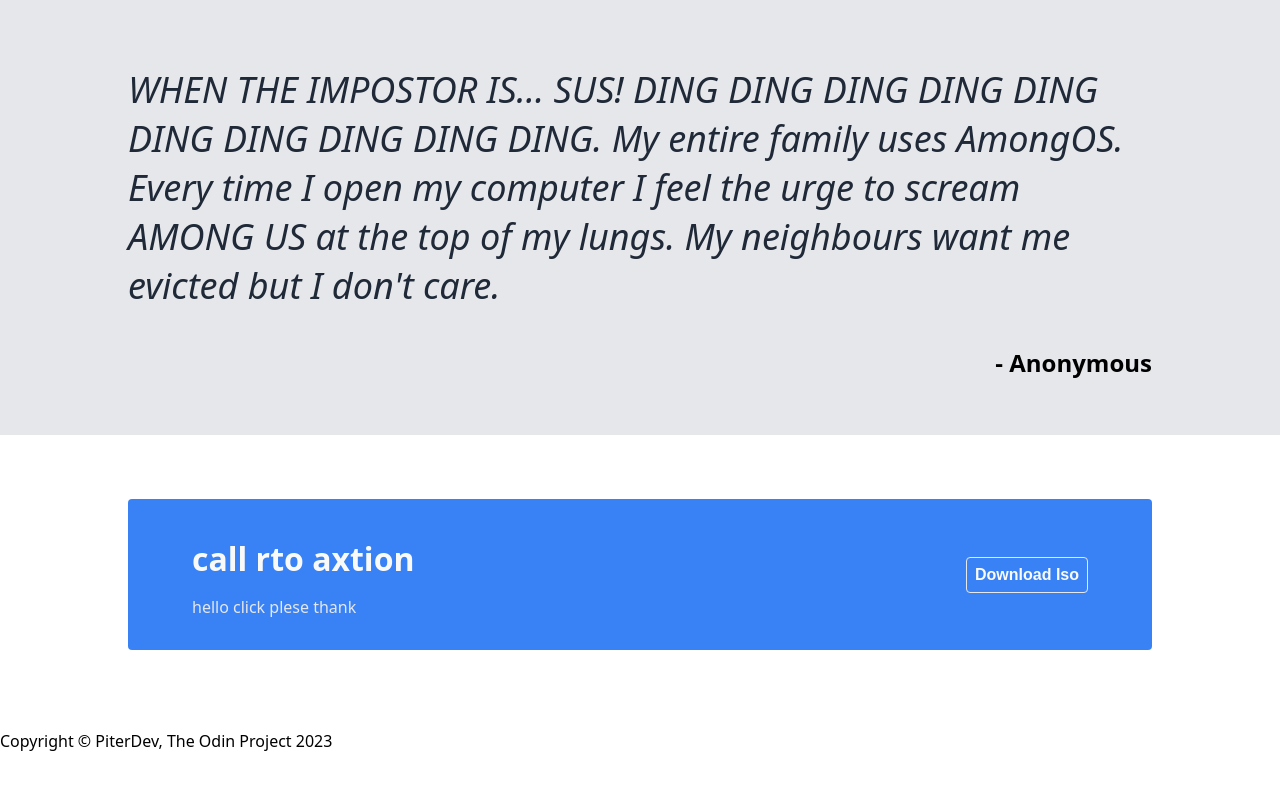
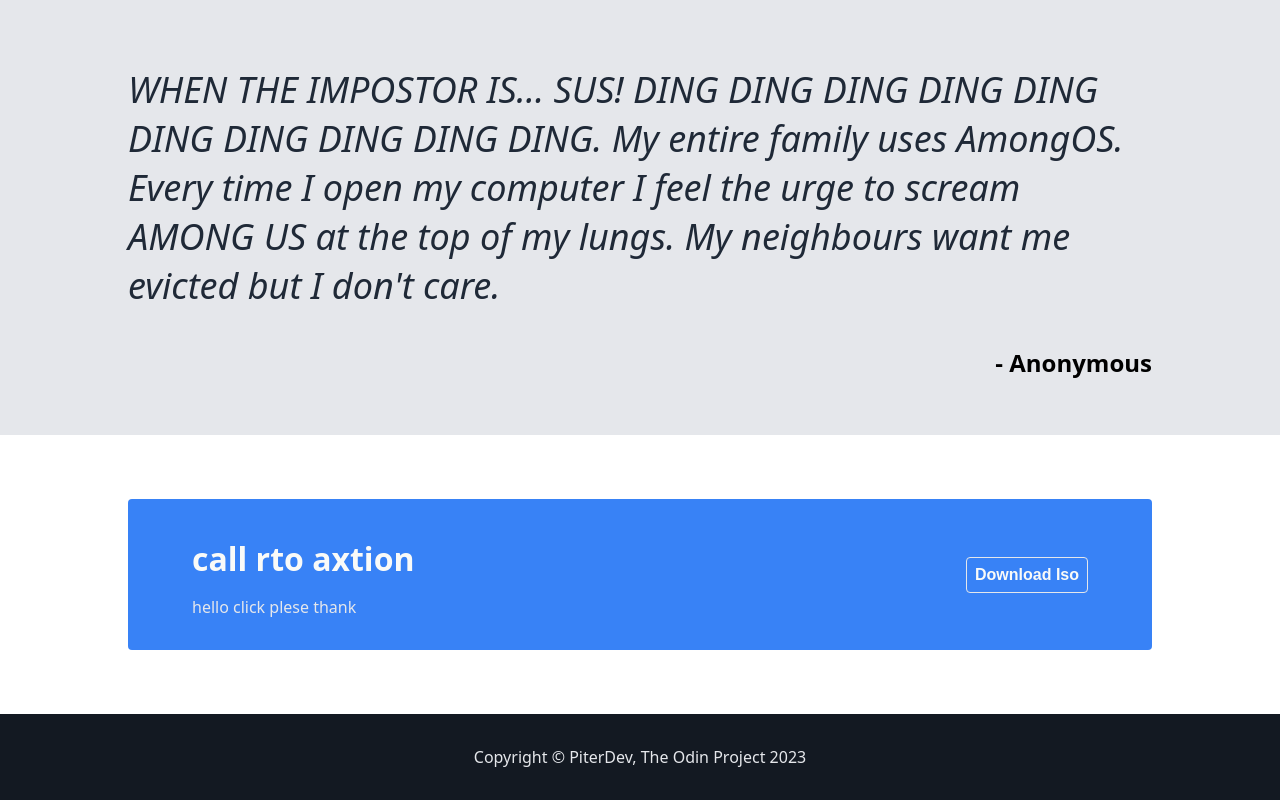
Before and after one commit to PiterDev/odin-landing-page, a plain HTML site: page index.html in a window 1280 px wide. Shown: the part 955-1755 px from the top of the page. Before the commit the page ends 1723 px from the top, so only its background shows below. Drawn offline with Linux system fonts and the light colour scheme.

Commit message:
Add footer

```diff
--- a/index.css
+++ b/index.css
@@ -166,3 +166,10 @@
 .call-to-action .button {
     margin-left: auto;
 }
+
+.footer {
+    padding: 16px;
+    text-align: center;
+    background-color: #131922;
+    color: #E5E7EB;
+}
```
